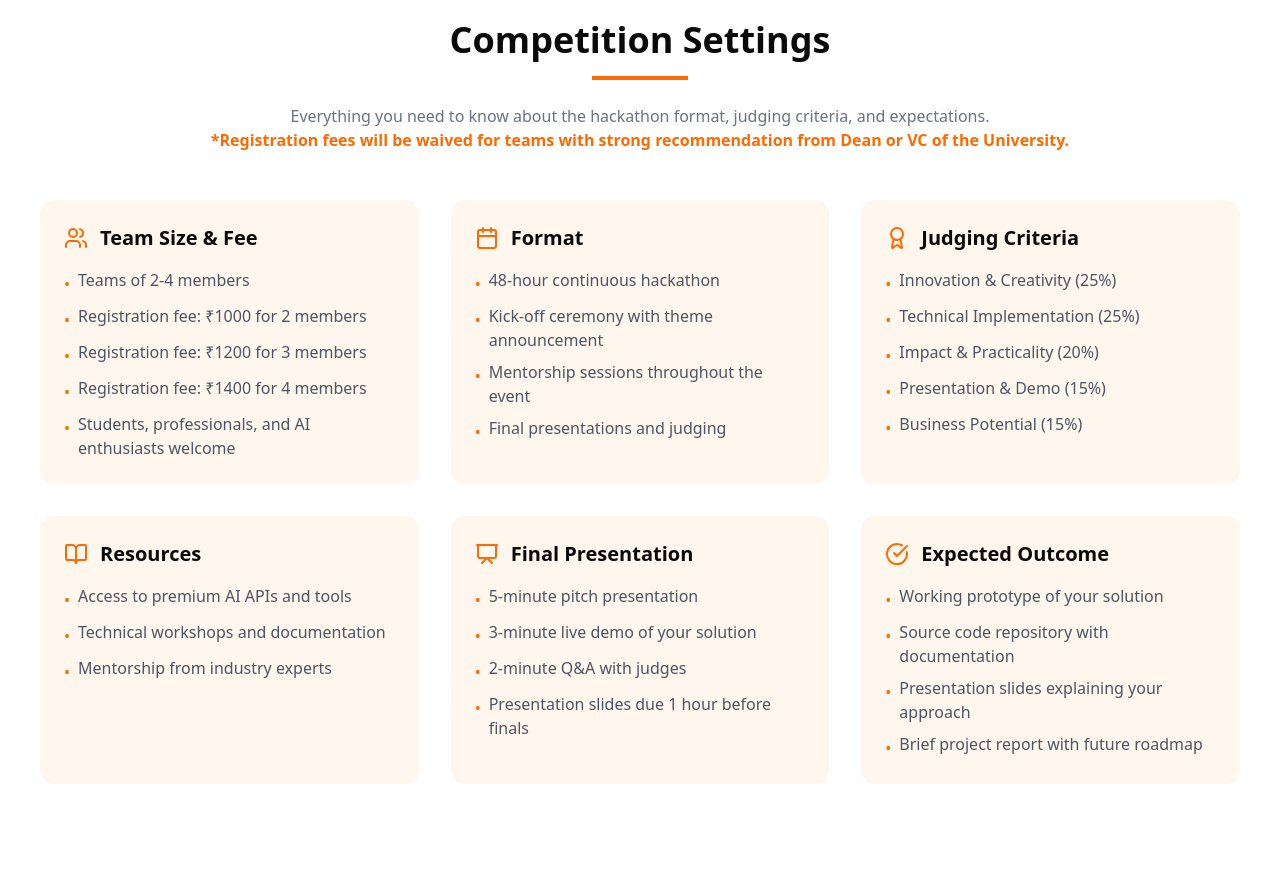
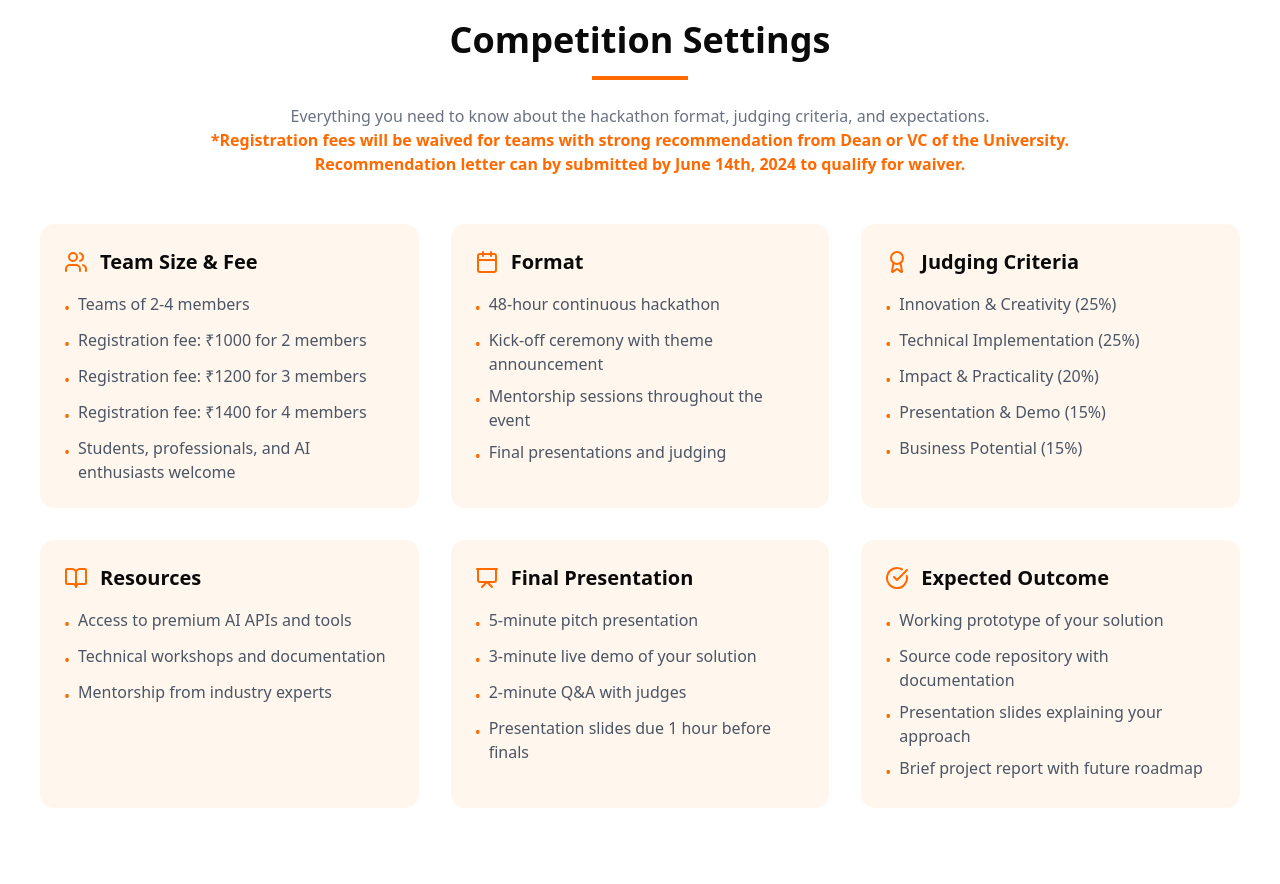
Before and after one commit to garunAMT/jazzee-hackathon, a Next.js app: page / in a window 1280 px wide. Shown: the part 2440-3324 px from the top of the page. Built offline with nearby package versions, Linux system fonts and the light colour scheme.

Commit message:
updated instructions

```diff
--- a/components/shared/CompetitionSettings.tsx
+++ b/components/shared/CompetitionSettings.tsx
@@ -11,7 +11,7 @@ export function CompetitionSettings() {
             Everything you need to know about the hackathon format, judging criteria, and expectations.
           </p>
           <p className="max-w-4xl mx-auto text-orange-500 font-semibold">
-            *Registration fees will be waived for teams with strong recommendation from Dean or VC of the University.
+            *Registration fees will be waived for teams with strong recommendation from Dean or VC of the University. Recommendation letter can by submitted by June 14th, 2024 to qualify for waiver.
           </p>
         </div>
 
```
